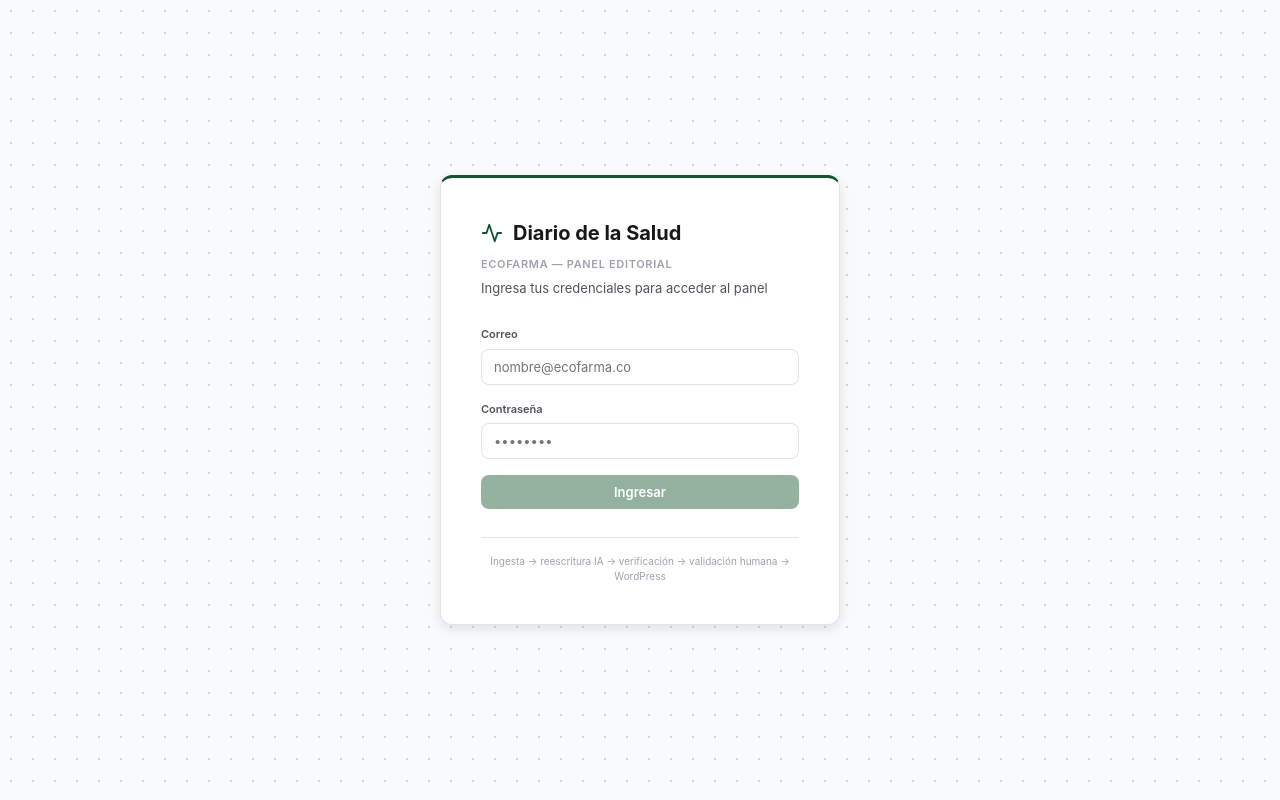
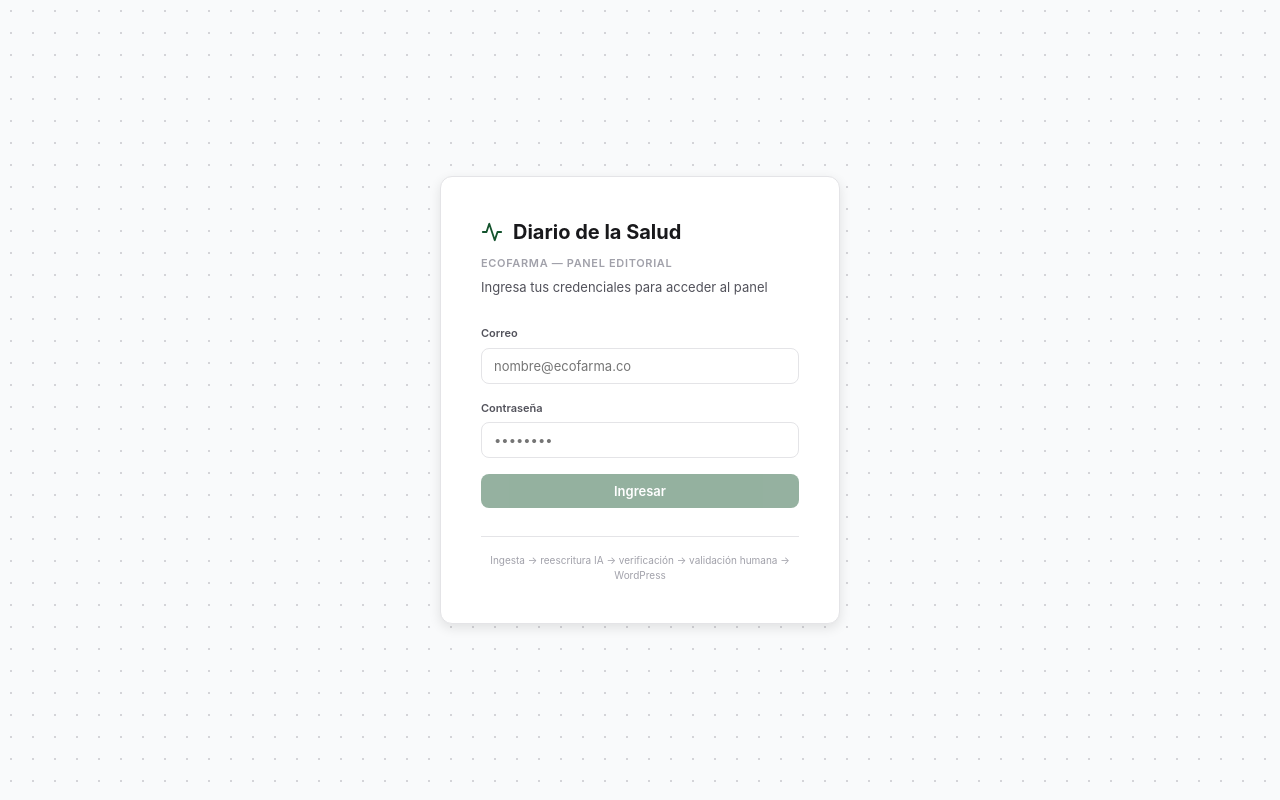
Before and after one commit to daymer-perdomo/diario-salud-backend, a website: page public/index.html in a window 1280 px wide. Drawn offline with Linux system fonts and the light colour scheme.

Commit message:
fix: update index.html

```diff
--- a/public/index.html
+++ b/public/index.html
@@ -85,7 +85,7 @@
     .guide-card-desc { font-size: 11px; color: var(--muted); line-height: 1.5; }
 
     .login-wrap { min-height: 100vh; display: flex; align-items: center; justify-content: center; background-color: var(--surface); background-image: radial-gradient(circle, #d4d4d8 1px, transparent 1px); background-size: 22px 22px; }
-    .login-card { background: #fff; border: 1px solid var(--border); border-top: 3px solid var(--primary); border-radius: var(--radius-lg); padding: 40px; width: 100%; max-width: 400px; box-shadow: var(--shadow-md); }
+    .login-card { background: #fff; border: 1px solid var(--border); border-radius: var(--radius-lg); padding: 40px; width: 100%; max-width: 400px; box-shadow: var(--shadow-md); }
     .login-logo { display: flex; align-items: center; gap: 10px; font-weight: 700; font-size: var(--fs-lg); margin-bottom: 8px; }
     .login-logo svg { width: 22px; height: 22px; color: var(--primary); }
     .login-eyebrow { font-size: var(--fs-xs); font-weight: 600; letter-spacing: .06em; text-transform: uppercase; color: var(--subtle); margin-bottom: 20px; }
```
